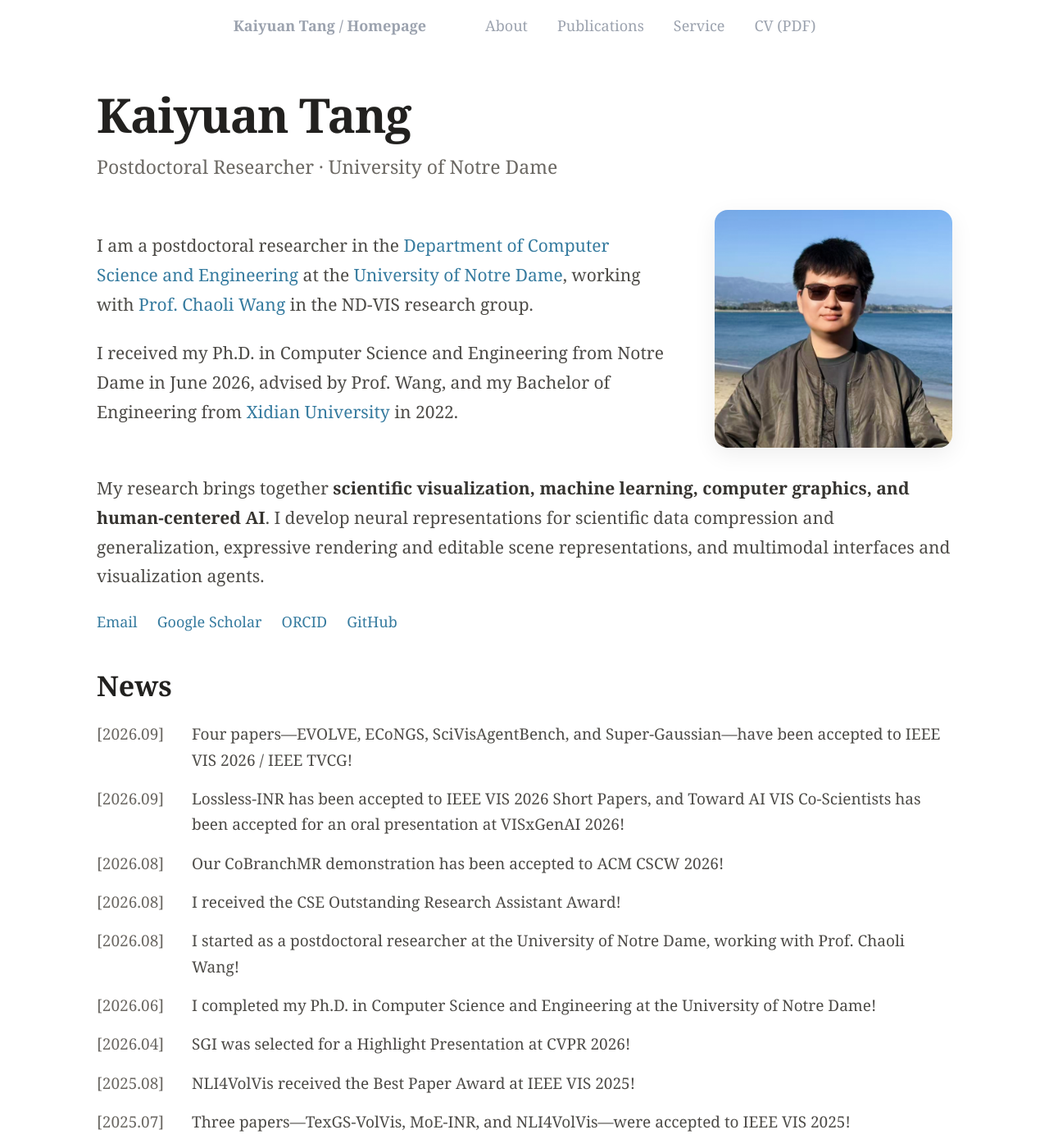
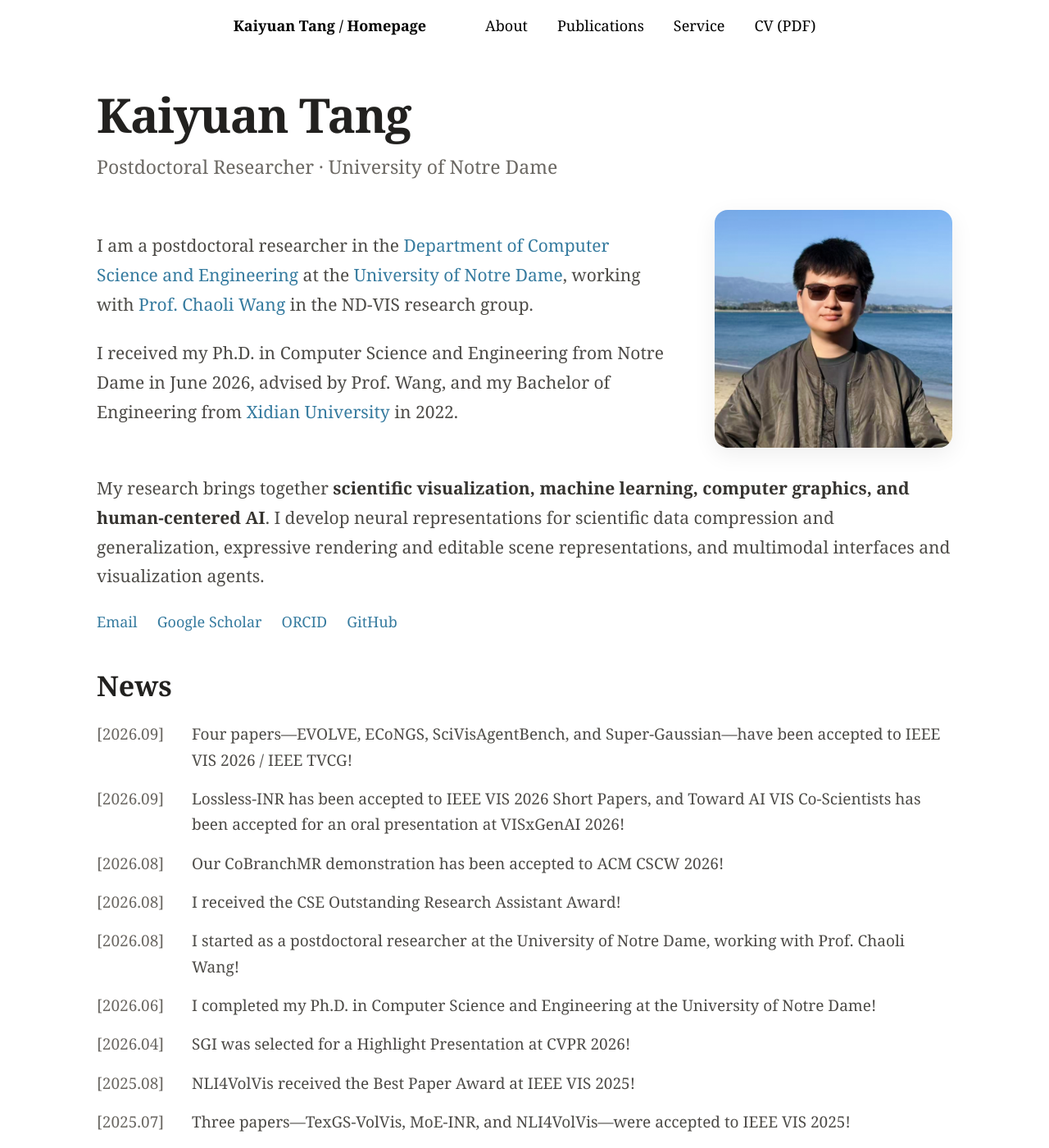
Before and after one commit to TouKaienn/TouKaienn.github.io, a Jekyll site: the page built from _pages/about.md, in a window 1280 px wide and 1400 px high. Shown: the whole window at 82% size. Built offline with Jekyll 4.4.1, drawn with Linux system fonts in a browser that asks for light colours; a style sheet for code colours, icons or effects is not loaded.

Commit message:
Use black masthead navigation and menu icons

```diff
--- a/_sass/include/_utilities.scss
+++ b/_sass/include/_utilities.scss
@@ -327,7 +327,7 @@ body:hover .visually-hidden button {
   position: relative;
   width: $navicon-width;
   height: $navicon-height;
-  background: #fff;
+  background: var(--global-masthead-link-color);
   margin: auto;
   -webkit-transition: 0.3s;
   transition: 0.3s;
@@ -339,7 +339,7 @@ body:hover .visually-hidden button {
     left: 0;
     width: $navicon-width;
     height: $navicon-height;
-    background: #fff;
+    background: var(--global-masthead-link-color);
     -webkit-transition: 0.3s;
     transition: 0.3s;
   }
--- a/_sass/theme/_default.scss
+++ b/_sass/theme/_default.scss
@@ -39,8 +39,8 @@ $sidebar-screen-min-width   : 1024px;
     --global-link-color                 : #367b9f;
     --global-link-color-hover           : #256181;
     --global-link-color-visited         : #367b9f;
-    --global-masthead-link-color        : #9ca3af;  /* 淡灰色 */
-    --global-masthead-link-color-hover  : #6b7280;  /* 悬停时稍深的灰色 */
+    --global-masthead-link-color        : #000;
+    --global-masthead-link-color-hover  : #000;
     --global-text-color                 : #{$dark-gray};
     --global-text-color-light           : #{$light-gray};
     --global-thead-color                : #{$lighter-gray};
```
